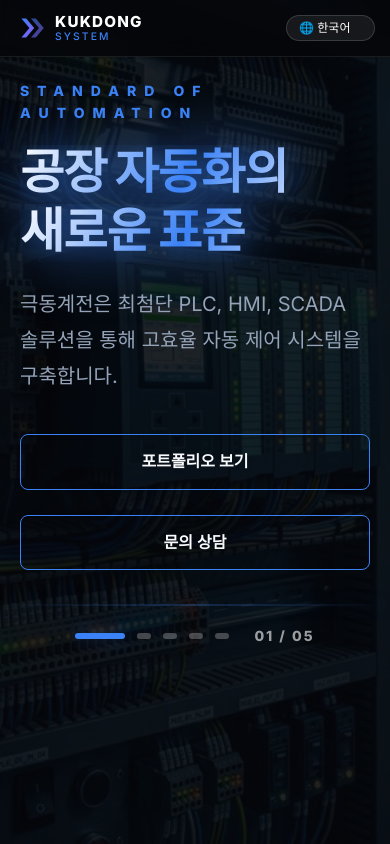
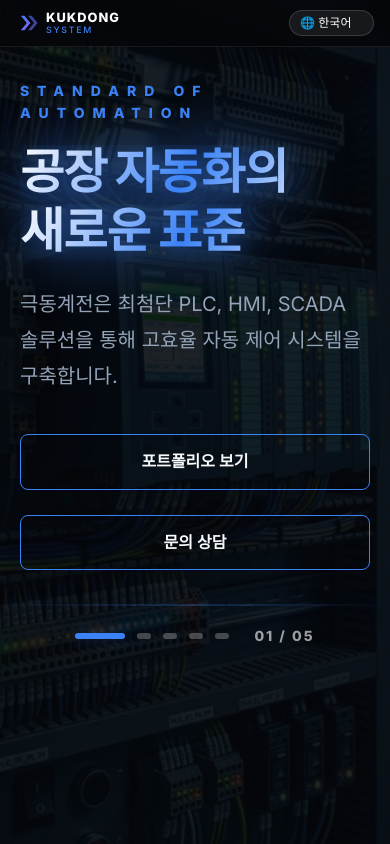
Before and after one commit to kukdongSystem/kukdongsystem, a Next.js app: page / in a window 390 px wide. Shown: the top 844 px of the page. Built offline with nearby package versions, Linux system fonts and the light colour scheme.

Commit message:
Fix: mobile language selector overflow and remove redundant showcase string

```diff
--- a/src/app/globals.css
+++ b/src/app/globals.css
@@ -284,34 +284,43 @@ section {
 
 @media (max-width: 768px) {
   .navbar {
-    padding: 12px 0;
+    padding: 10px 0 !important;
   }
 
   .nav-container {
-    padding: 0 15px;
+    padding: 0 16px !important;
+    gap: 10px !important;
+    box-sizing: border-box !important;
   }
 
   .logo {
-    gap: 8px;
+    gap: 6px !important;
+    flex-shrink: 1; /* Allow logo to shrink if needed */
   }
 
   .logo-svg {
-    width: 32px;
-    height: 32px;
+    width: 24px !important;
+    height: 24px !important;
   }
 
   .logo-text span:first-child {
-    font-size: 0.95rem;
+    font-size: 0.8rem !important;
   }
 
   .logo-text span:last-child {
-    font-size: 0.65rem;
+    font-size: 0.55rem !important;
+  }
+
+  .nav-lang-wrapper {
+    flex-shrink: 0; /* Prevent the language wrapper from shrinking */
   }
 
   .lang-select {
-    padding: 5px 12px;
-    font-size: 0.75rem;
-    max-width: 90px;
+    padding: 5px 10px !important;
+    font-size: 0.75rem !important;
+    max-width: none !important; /* Remove max-width constraint */
+    min-width: 80px !important; /* Ensure min width for the text */
+    display: block !important;
   }
 }
 
@@ -762,13 +771,13 @@ footer p {
   left: 0;
   width: 100%;
   height: 100%;
-  background: rgba(5, 7, 10, 0.9);
-  backdrop-filter: blur(10px);
+  background: rgba(5, 7, 10, 0.95); /* Darker for better focus */
+  backdrop-filter: blur(15px);
   z-index: 2000;
   display: flex;
   align-items: center;
   justify-content: center;
-  padding: 40px;
+  padding: 20px; /* Reduced for mobile comfort */
   animation: fadeIn 0.3s ease;
 }
 
@@ -807,14 +816,24 @@ footer p {
   .modal-content {
     flex-direction: column;
     overflow-y: auto;
+    width: 100%;
+    max-height: 95vh;
   }
   .modal-left {
-    min-height: 350px;
+    min-height: auto;
+    height: 45vh; /* Fixed max height for image area on mobile */
+    flex: none;
   }
   .modal-right {
-    padding: 30px;
+    padding: 25px;
     border-left: none;
     border-top: 1px solid var(--glass-border);
+    flex: none;
+  }
+
+  .modal-slider-btn {
+    width: 40px;
+    height: 40px;
   }
 }
 
```
Also changed, not shown: src/lib/translations.ts (+16 -16 lines).
